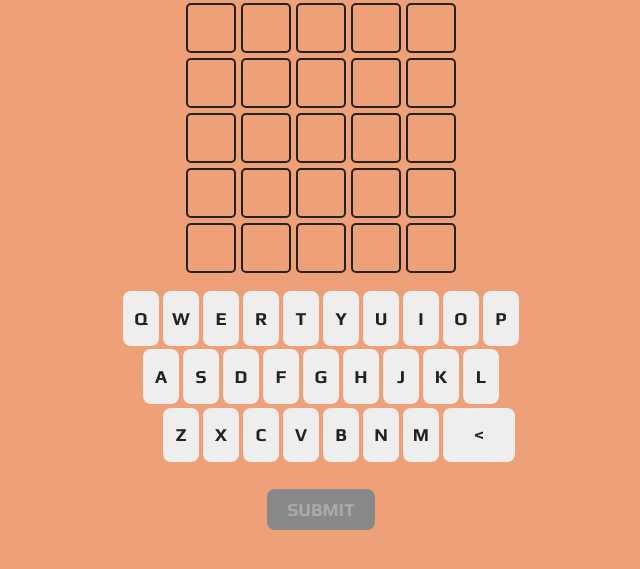
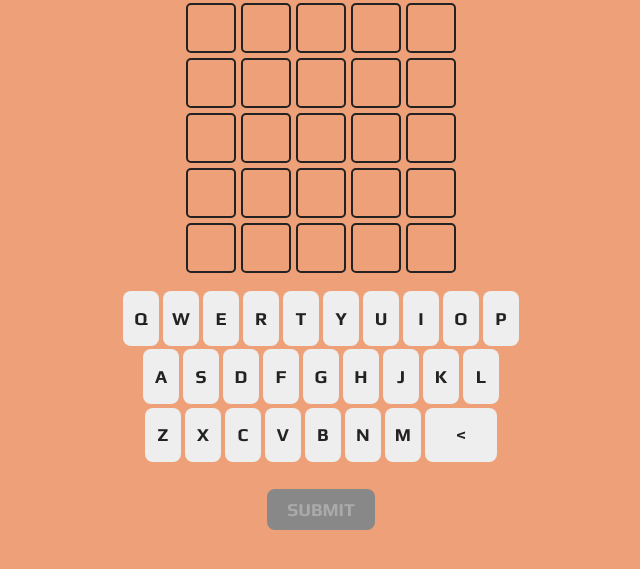
Before and after one commit to urikalish/wordle, a website with bundled scripts: page client/public/index.html in a window 1280 px wide. Shown: the part 143-712 px from the top of the page, without its empty margins (319-959 px from the left). Built offline with nearby package versions, Linux system fonts and the light colour scheme.

Commit message:
wip
Removed specific positioning for the third keyboard row.

```diff
--- a/client/public/css/main.css
+++ b/client/public/css/main.css
@@ -98,9 +98,6 @@ body[data-phase="failure"] .keyboard {
 	display: flex;
 	position: relative;
 }
-.keyboard-row:nth-child(3) {
-	left: calc(var(--keyboard-button-width) / 2);
-}
 .keyboard-button {
 	display: grid;
 	place-items: center;
```
